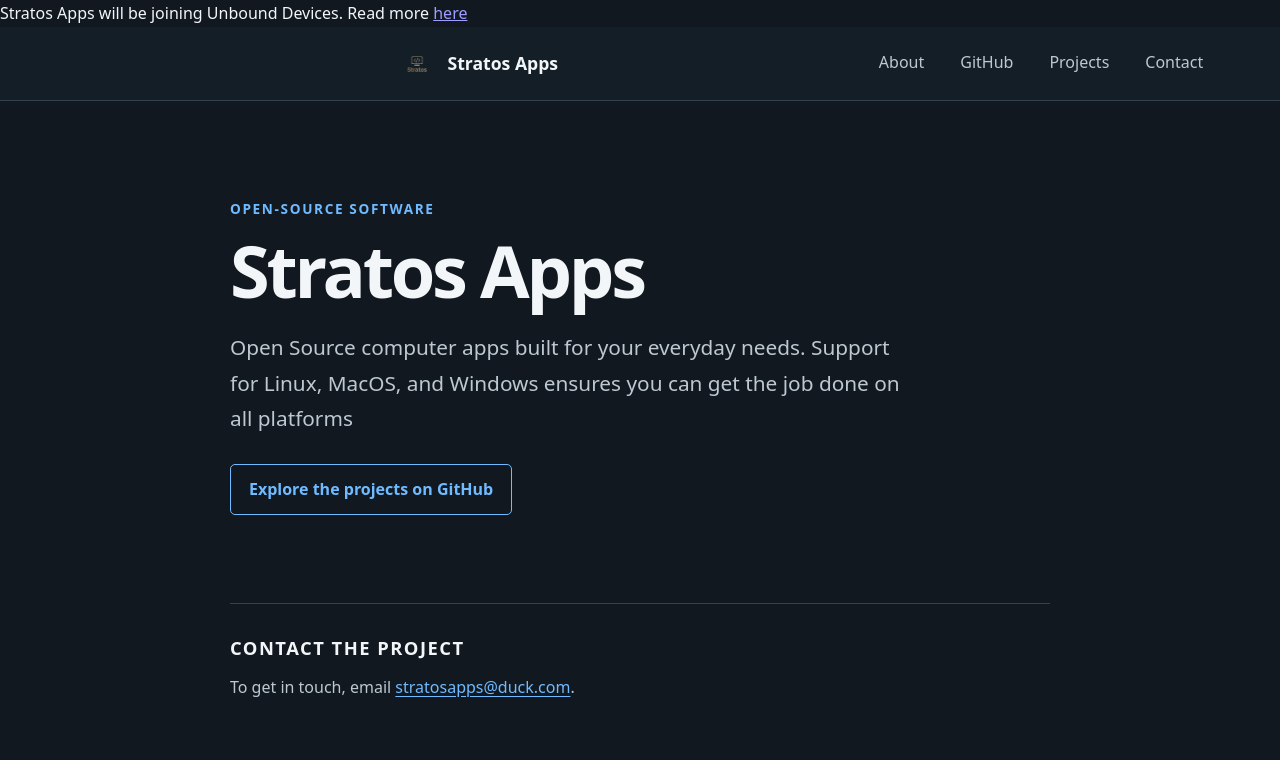
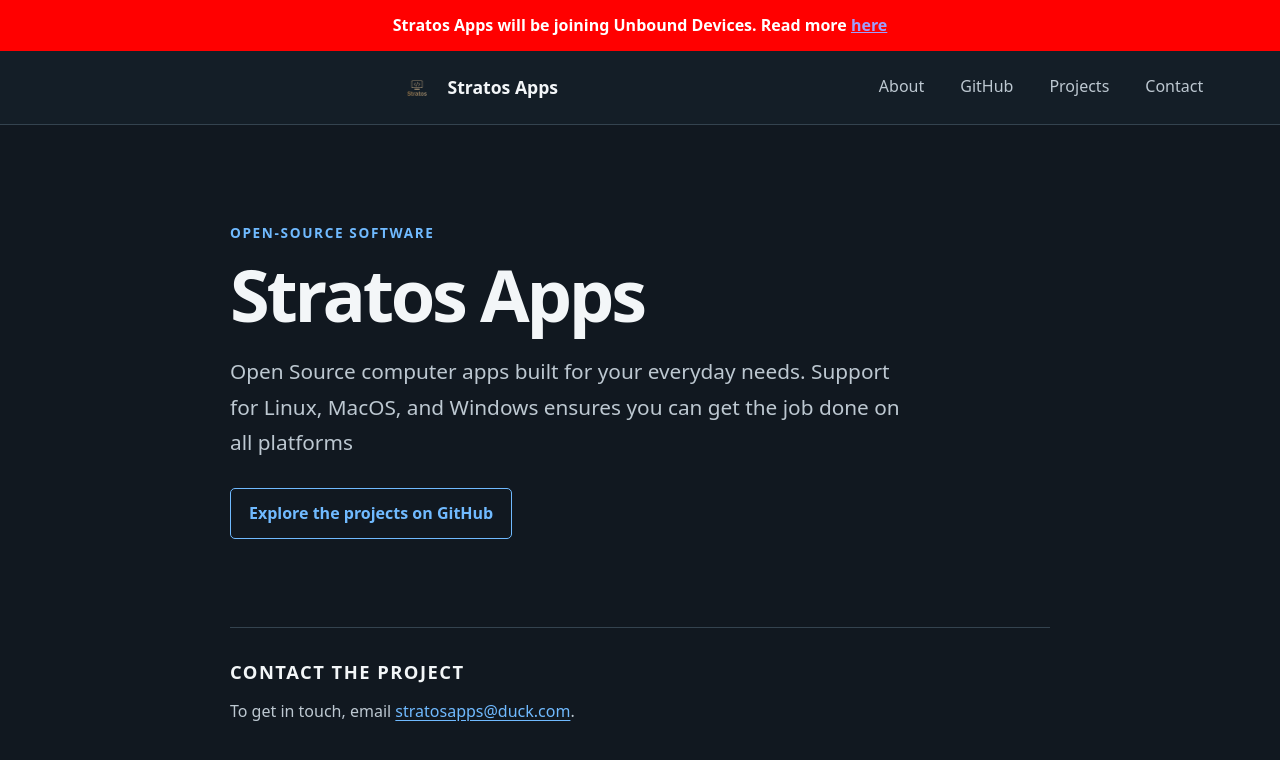
Before and after one commit to Stratos-Apps/stratos-apps.github.io, a plain HTML site: page index.html in a window 1280 px wide. Drawn offline with Linux system fonts and the light colour scheme.

Commit message:
Add banner styles to styles.css

```diff
--- a/styles.css
+++ b/styles.css
@@ -294,3 +294,13 @@ a:focus-visible {
     color: var(--accent);
     font-size: 1.2rem;
 }
+
+.banner {
+    width: 100%;
+    padding: 12px;
+    background-color: red;
+    color: white;
+    text-align: center;
+    font-weight: bold;
+    box-sizing: border-box;
+}
```
